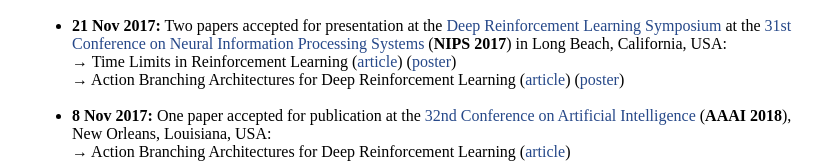
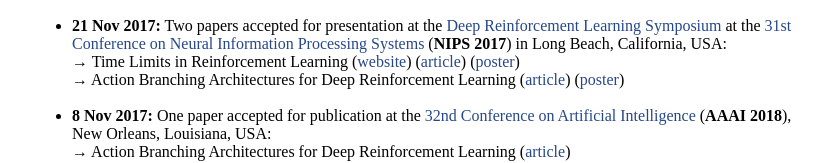
Before and after one commit to fabiopardo/fabiopardo.github.io, a plain HTML site: page index.html in a window 1280 px wide. Shown: the part 442-605 px from the top of the page, without its empty margins (218-1040 px from the left). Drawn offline with Linux system fonts and the light colour scheme.

Commit message:
added website for the time limits paper

```diff
--- a/index.html
+++ b/index.html
@@ -71,6 +71,7 @@
                 <li>
                     <b>21 Nov 2017:</b> Two papers accepted for presentation at the <a href="https://sites.google.com/view/deeprl-symposium-nips2017/" style="text-decoration: none">Deep Reinforcement Learning Symposium</a> at the <a href="https://nips.cc/Conferences/2017/" style="text-decoration: none">31st Conference on Neural Information Processing Systems</a> (<b>NIPS 2017</b>) in Long Beach, California, USA:<br>
                     &rarr; Time Limits in Reinforcement Learning
+                        (<a href="https://sites.google.com/view/time-limits-in-rl" style="text-decoration: none">website</a>)
                         (<a href="https://arxiv.org/abs/1712.00378" style="text-decoration: none">article</a>)
                         (<a href="posters/poster_time_Limits_in_reinforcement_learning.pdf" style="text-decoration: none">poster</a>)<br>
                     &rarr; Action Branching Architectures for Deep Reinforcement Learning
```
